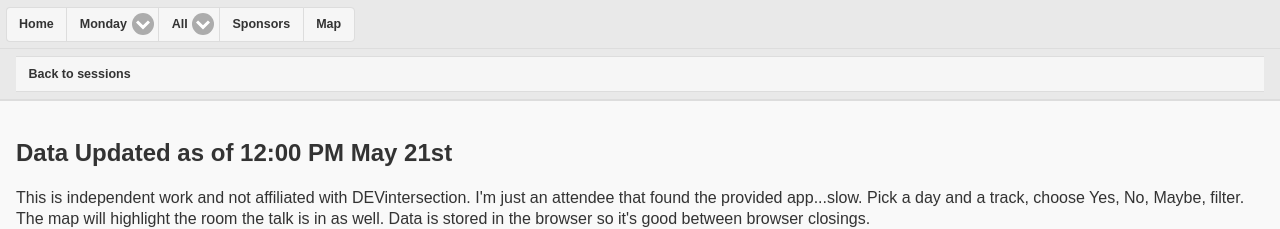
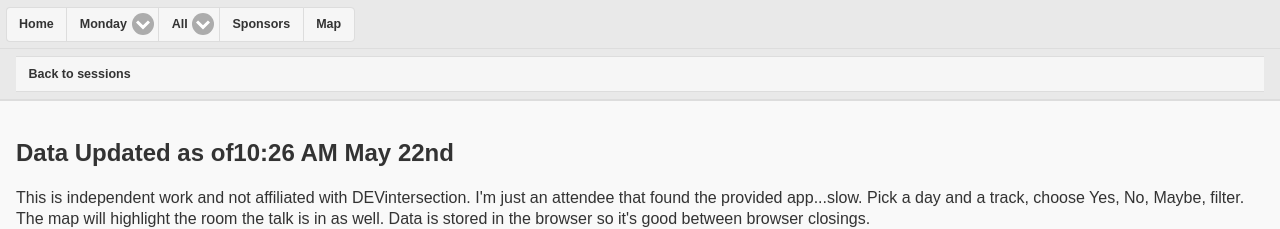
Before and after one commit to davidroberts63/devintersection-2017-sessions, a plain HTML site: page index.html in a window 1280 px wide. Shown: the top 229 px of the page. Drawn offline with Linux system fonts and the light colour scheme.

Commit message:
Update index.html

```diff
--- a/index.html
+++ b/index.html
@@ -59,7 +59,7 @@
 
 	<div data-role="page" id="home-page">
 		<div role="main" class="ui-content">
-			<h2>Data Updated as of 12:00 PM May 21st</h2>
+			<h2>Data Updated as of10:26 AM May 22nd</h2>
 			This is independent work and not affiliated with DEVintersection. I'm just an attendee that found the provided app...slow. Pick a day and a track, choose Yes, No, Maybe, filter. The map will highlight the room the talk is in as well. Data is stored in the browser so it's good between browser closings.
 			<br/><br/>
 			The session data for this is manually maintained by me. If you see an error please contact me or send a pull request.
```
